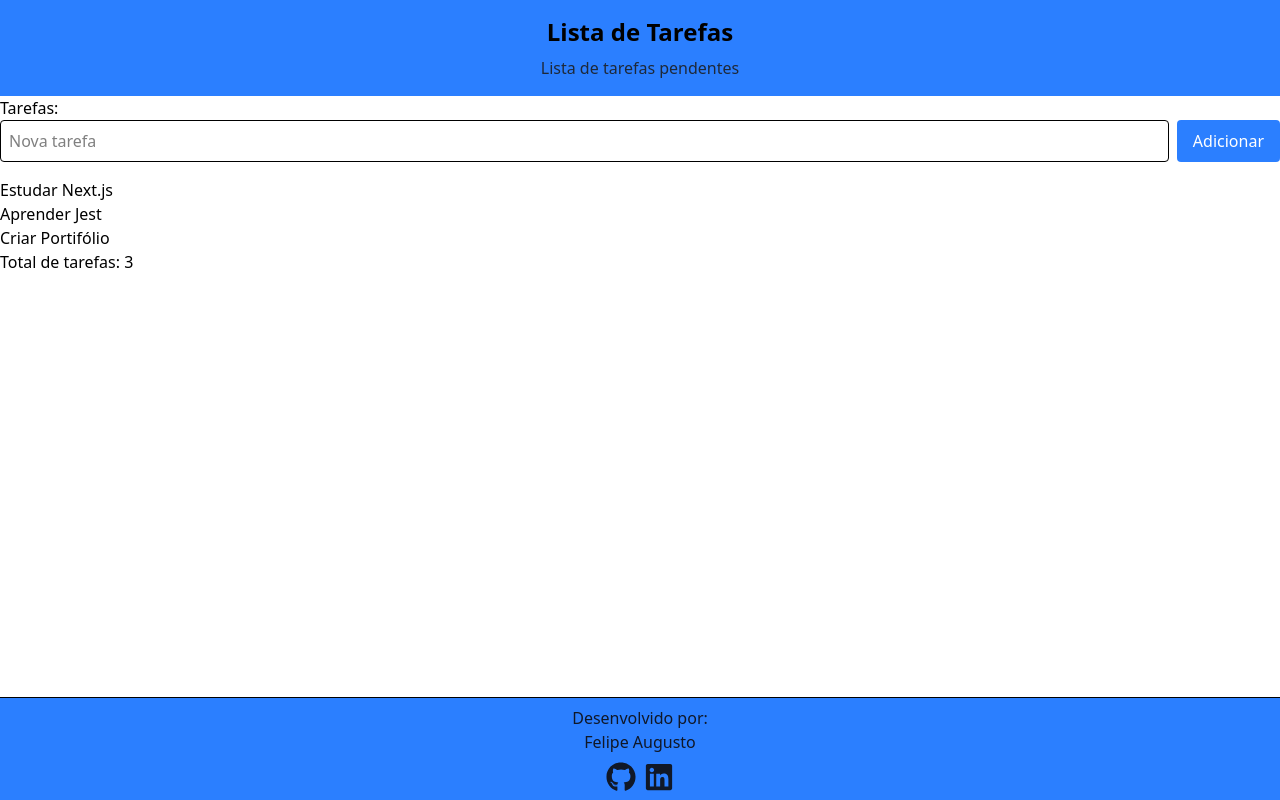
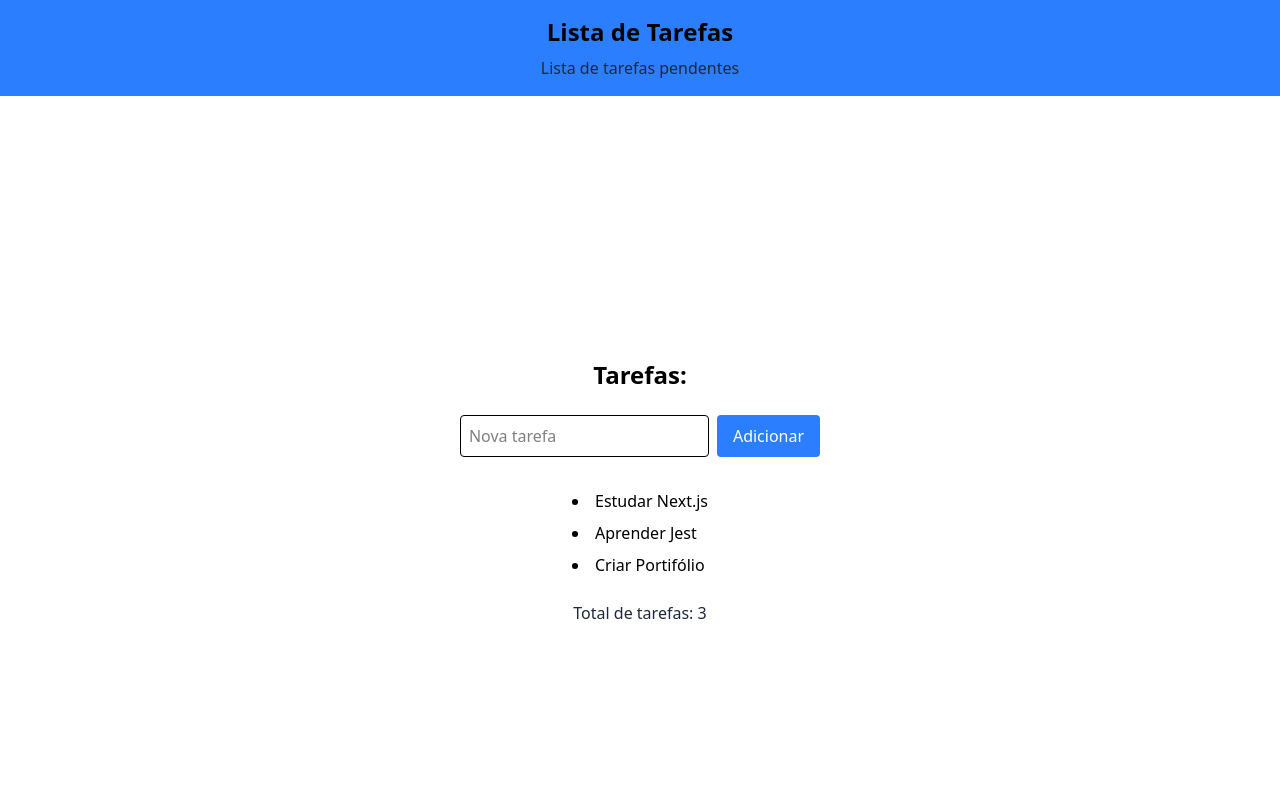
Before and after one commit to felipedev90/task-list-nextjs, a Next.js app: page / in a window 1280 px wide. Shown: the top 800 px of the page. Built offline with nearby package versions, Linux system fonts and the light colour scheme.

Commit message:
style: pré-ajustes de estilização

```diff
--- a/src/app/page.tsx
+++ b/src/app/page.tsx
@@ -19,8 +19,8 @@ export default async function Home() {
   const tarefas = await buscarTarefas();
 
   return (
-    <div>
-      <h2>Tarefas:</h2>
+    <div className="flex flex-col items-center justify-center min-h-screen py-2">
+      <h2 className="text-2xl font-bold mb-4">Tarefas:</h2>
       <TaskList tarefasIniciais={tarefas} />
     </div>
   );
--- a/src/components/TaskList.tsx
+++ b/src/components/TaskList.tsx
@@ -22,14 +22,18 @@ export default function TaskList({ tarefasIniciais }: Props) {
   const { total } = useContadorDeTarefas(tarefas);
 
   return (
-    <div>
-      <NovaTarefa onAdicionar={adicionarTarefa} />
-      <ul>
+    <div className="flex flex-col items-center justify-center  py-2">
+      <div className="mb-4">
+        <NovaTarefa onAdicionar={adicionarTarefa} />
+      </div>
+      <ul className="list-disc list-inside">
         {tarefas.map((tarefa) => (
-          <li key={tarefa.id}>{tarefa.texto}</li>
+          <li key={tarefa.id} className="mb-2">
+            {tarefa.texto}
+          </li>
         ))}
       </ul>
-      <p>Total de tarefas: {total}</p>
+      <p className="mt-4 text-gray-800">Total de tarefas: {total}</p>
     </div>
   );
 }
```
